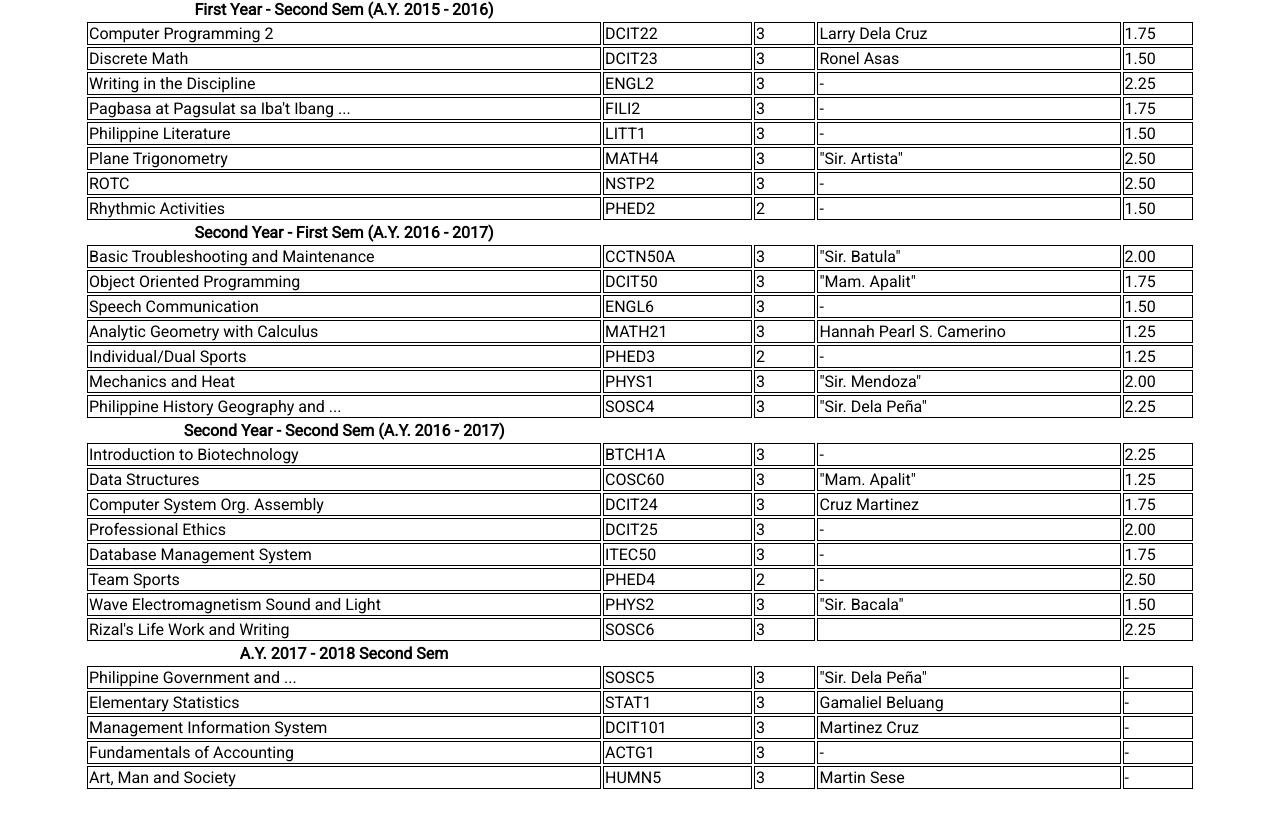
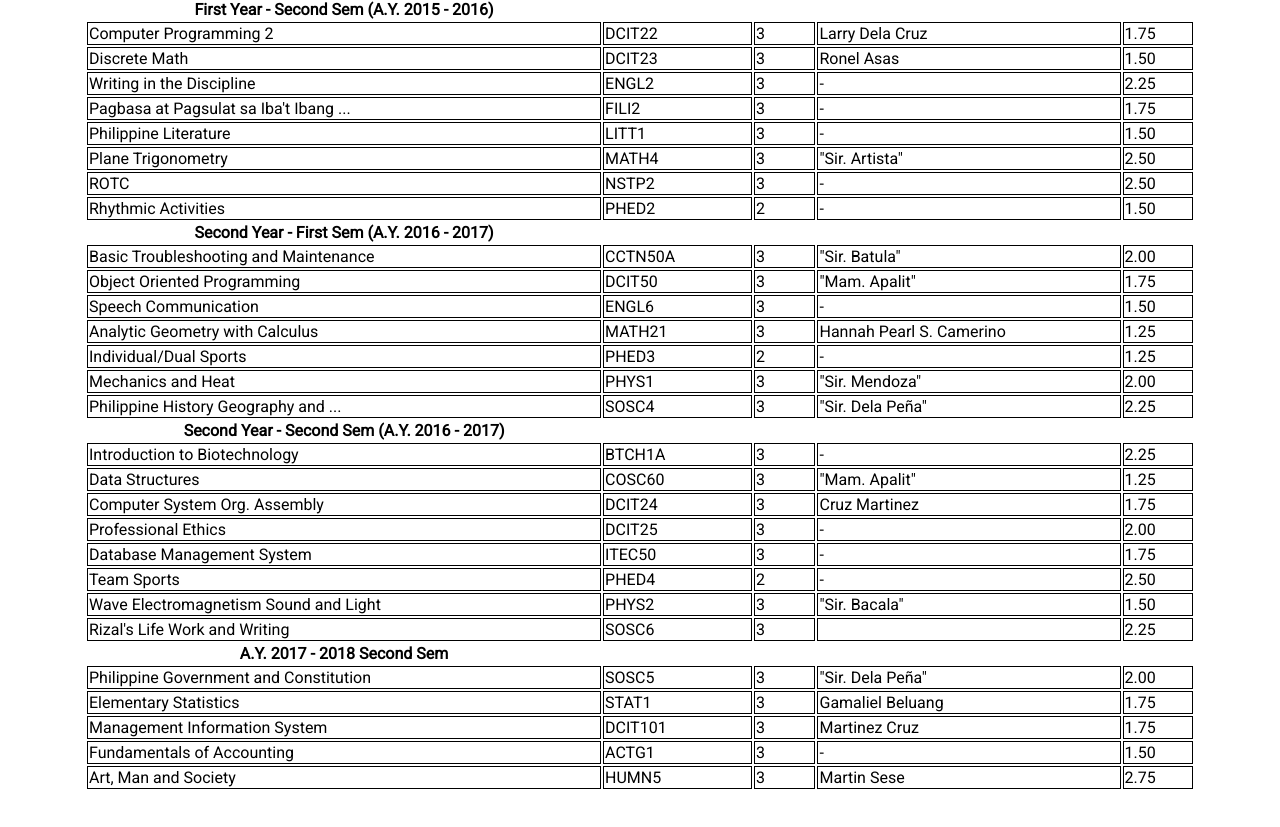
Before and after one commit to larongbingo/Grades, a plain HTML site: page index.html in a window 1280 px wide. Shown: the part 287-1114 px from the top of the page. Drawn offline with nearby package versions, Linux system fonts and the light colour scheme.

Commit message:
Updated grades and subject name

```diff
--- a/index.html
+++ b/index.html
@@ -258,39 +258,39 @@
         <th>A.Y. 2017 - 2018 Second Sem</th>
       </tr>
       <tr>
-        <td>Philippine Government and ...</td>
+        <td>Philippine Government and Constitution</td>
         <td>SOSC5</td>
         <td>3</td>
         <td>"Sir. Dela Peña"</td>
-        <td>-</td>
+        <td>2.00</td>
       </tr>
       <tr>
         <td>Elementary Statistics</td>
         <td>STAT1</td>
         <td>3</td>
         <td>Gamaliel Beluang</td>
-        <td>-</td>
+        <td>1.75</td>
       </tr>
       <tr>
         <td>Management Information System</td>
         <td>DCIT101</td>
         <td>3</td>
         <td>Martinez Cruz</td>
-        <td>-</td>
+        <td>1.75</td>
       </tr>
       <tr>
         <td>Fundamentals of Accounting</td>
         <td>ACTG1</td>
         <td>3</td>
         <td>-</td>
-        <td>-</td>
+        <td>1.50</td>
       </tr>
       <tr>
         <td>Art, Man and Society</td>
         <td>HUMN5</td>
         <td>3</td>
         <td>Martin Sese</td>
-        <td>-</td>
+        <td>2.75</td>
       </tr>
     </table>
   </div>
```
